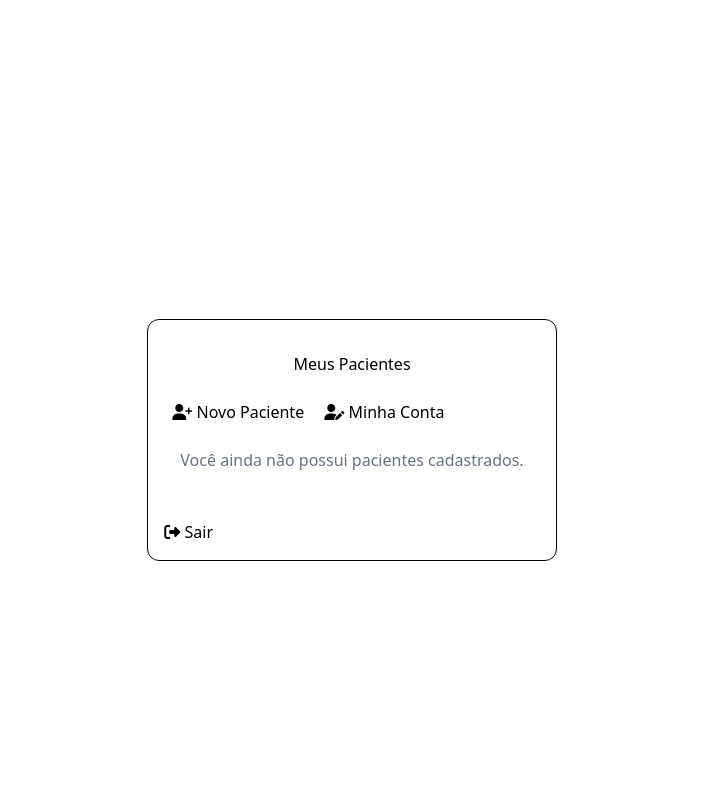
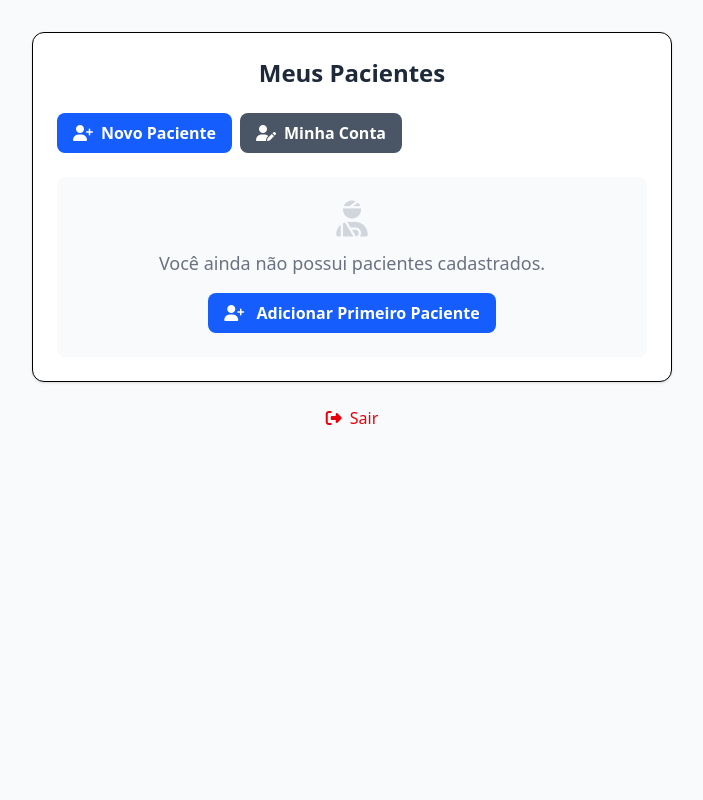
Before and after one commit to psifabiohenrique/psi-assist-backend, a Django app: page / in a window 1280 px wide. Shown: the whole page, without its empty margins (288-991 px from the left). Run offline with Django 5.2, Linux system fonts and the light colour scheme; the visitor is signed in with stand-in values (Sample User, id 1); data that the repository does not hold is empty.

Commit message:
Added pagination in patient list view, and corrected body flex display, that make patient list card go away from top screen with increasing patients number.

```diff
--- a/src/patients/templates/patients/patient_list.html
+++ b/src/patients/templates/patients/patient_list.html
@@ -11,23 +11,32 @@
         crossorigin="anonymous" referrerpolicy="no-referrer" />
 </head>
 
-<body class="h-screen flex items-center justify-center">
-    <div class="mt-20 p-4 border rounded-xl">
-        <h1 class="text-center p-4">Meus Pacientes</h1>
-        <div>
-            <a href="{% url 'patients:create' %}" class="p-2 cursor-pointer hover:scale-110 inline-block">
-                <i class="fas fa-user-plus"></i> Novo Paciente
+<body class="min-h-screen bg-gray-50 py-8">
+    <div class="max-w-2xl mx-auto px-4">
+        <div class="bg-white p-6 border rounded-xl shadow-sm mb-6">
+            <h1 class="text-2xl font-semibold text-gray-800 text-center mb-6">Meus Pacientes</h1>
+
+            <div class="flex flex-wrap gap-2 mb-6">
+                <a href="{% url 'patients:create' %}"
+                    class="bg-blue-600 hover:bg-blue-700 text-white font-semibold py-2 px-4 rounded-lg transition-colors duration-200 flex items-center space-x-2 hover:scale-105 transform">
+                    <i class="fas fa-user-plus"></i>
+                    <span>Novo Paciente</span>
                 </a>
-            <a href="{% url 'user:update' %}" class="p-2 cursor-pointer hover:scale-110 inline-block">
-                <i class="fas fa-user-edit"></i> Minha Conta
+                <a href="{% url 'user:update' %}"
+                    class="bg-gray-600 hover:bg-gray-700 text-white font-semibold py-2 px-4 rounded-lg transition-colors duration-200 flex items-center space-x-2 hover:scale-105 transform">
+                    <i class="fas fa-user-edit"></i>
+                    <span>Minha Conta</span>
                 </a>
             </div>
-        <ul class="space-y-3">
+
+            {% if patients %}
+            <ul class="space-y-3 mb-6">
                 {% for patient in patients %}
-            <li class="flex items-center justify-between p-4 border rounded-lg shadow-sm bg-white">
-                <div>
+                <li
+                    class="flex flex-col sm:flex-row sm:items-center justify-between p-4 border rounded-lg shadow-sm bg-white hover:shadow-md transition-shadow duration-200">
+                    <div class="mb-2 sm:mb-0">
                         <span class="font-semibold text-gray-800">{{ patient.full_name }}</span>
-                    <span class="text-gray-500 text-sm">({{ patient.birth_date|date:"d/m/Y" }})</span>
+                        <span class="text-gray-500 text-sm block sm:inline">({{ patient.birth_date|date:"d/m/Y" }})</span>
                     </div>
                     <div class="flex items-center space-x-4 text-sm">
                         <!-- Ver Detalhes -->
@@ -49,15 +58,66 @@
                         </a>
                     </div>
                 </li>
-            {% empty %}
-            <li class="p-4 text-center text-gray-500">
-                Você ainda não possui pacientes cadastrados.
-            </li>
                 {% endfor %}
             </ul>
-        <a href="{% url 'user:logout' %}"  class="pt-8 cursor-pointer hover:scale-120 inline-block">
-            <i class="fas fa-sign-out-alt"></i> Sair
+
+            <!--Controles de Paginação -->
+            {% if is_paginated %}
+            <div class="flex flex-col sm:flex-row items-center justify-between border-t pt-4 mt-4">
+                <div class="text-sm text-gray-600 mb-2 sm:mb-0">
+                    Mostrando <span class="font-semibold">{{ page_obj.start_index }}</span> a <span
+                        class="font-semibold">{{ page_obj.end_index }}</span> de <span class="font-semibold">{{ paginator.count }}</span> pacientes
+                </div>
+
+                <div class="flex space-x-1">
+                    {% if page_obj.has_previous %}
+                    <a href="?page=1"
+                        class="px-3 py-1 rounded-md bg-gray-200 hover:bg-gray-300 text-gray-700 flex items-center">
+                        <i class="fas fa-angle-double-left"></i>
                     </a>
+                    <a href="?page={{ page_obj.previous_page_number }}"
+                        class="px-3 py-1 rounded-md bg-gray-200 hover:bg-gray-300 text-gray-700 flex items-center">
+                        <i class="fas fa-angle-left"></i>
+                    </a>
+                    {% endif %}
+
+                    <span class="px-3 py-1 rounded-md bg-blue-600 text-white">
+                        {{ page_obj.number }}
+                    </span>
+
+                    {% if page_obj.has_next %}
+                    <a href="?page={{ page_obj.next_page_number }}"
+                        class="px-3 py-1 rounded-md bg-gray-200 hover:bg-gray-300 text-gray-700 flex items-center">
+                        <i class="fas fa-angle-right"></i>
+                    </a>
+                    <a href="?page={{ paginator.num_pages }}"
+                        class="px-3 py-1 rounded-md bg-gray-200 hover:bg-gray-300 text-gray-700 flex items-center">
+                        <i class="fas fa-angle-double-right"></i>
+                    </a>
+                    {% endif %}
+                </div>
+            </div>
+            {% endif %}
+            {% else %}
+            <div class="p-6 text-center text-gray-500 bg-gray-50 rounded-lg">
+                <i class="fas fa-user-injured text-4xl mb-3 text-gray-300"></i>
+                <p class="text-lg">Você ainda não possui pacientes cadastrados.</p>
+                <a href="{% url 'patients:create' %}"
+                    class="mt-4 inline-block bg-blue-600 hover:bg-blue-700 text-white font-semibold py-2 px-4 rounded-lg transition-colors duration-200 flex items-center space-x-2 hover:scale-105 transform">
+                    <i class="fas fa-user-plus"></i>
+                    <span>Adicionar Primeiro Paciente</span>
+                </a>
+            </div>
+            {% endif %}
+        </div>
+
+        <div class="text-center">
+            <a href="{% url 'user:logout' %}"
+                class="inline-flex items-center space-x-2 text-red-600 hover:text-red-800 hover:scale-105 transition-transform duration-200">
+                <i class="fas fa-sign-out-alt"></i>
+                <span>Sair</span>
+            </a>
+        </div>
     </div>
 </body>
 
--- a/src/patients/views.py
+++ b/src/patients/views.py
@@ -15,6 +15,7 @@ class PatientListView(LoginRequiredMixin, ListView):
     model = Patient
     template_name = "patients/patient_list.html"
     context_object_name = "patients"
+    paginate_by = 10
 
     def get_queryset(self):
         return Patient.objects.filter(user=self.request.user).order_by('full_name')
```
Lines whose indentation alone changed are shown as unchanged.
